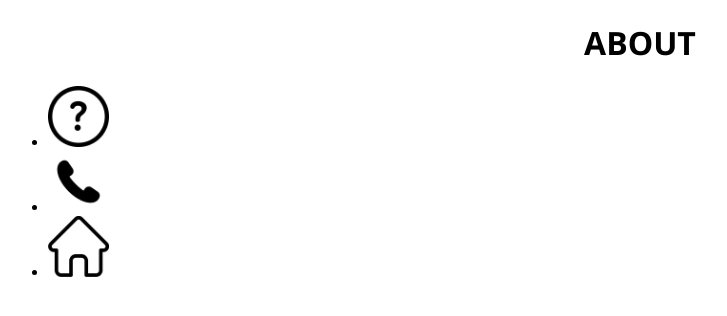
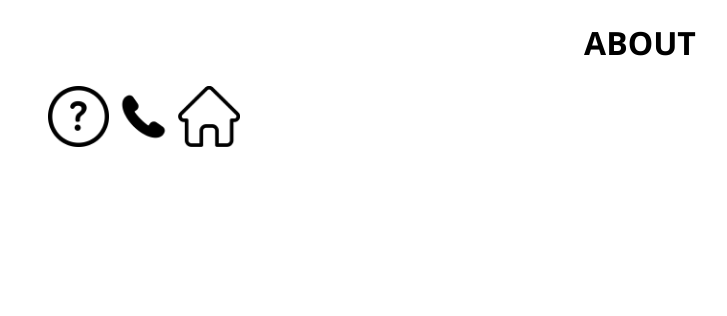
Before and after one commit to iannrb/projeto-inicial, a plain HTML site: page paginas/about.html in a window 1280 px wide. Shown: the whole page, without its empty margins (0-727 px from the left). Drawn offline with Linux system fonts and the light colour scheme.

Commit message:
Ajustando o menu.

```diff
--- a/paginas/about.html
+++ b/paginas/about.html
@@ -13,10 +13,10 @@
             ">ABOUT</h1>
 
             <nav class="menu">
-                <ul>
-                    <li><a href="./help.html"><img src="../img/help.png" alt="Circulo com interrogação" width="5%" title="AJUDA"></a></li>
-                    <li><a href="./contact.html"><img src="../img/contact.png" alt="Circulo com telefone" width="5%" title="CONTATO"></a></li>
-                    <li><a href="../index.html"><img src="../img/home.png" alt="Símbolo de casa" width="5%" title="HOME"></a></li>
+                <ul style="list-style: none;">
+                    <li style="display: inline;"><a href="./help.html"><img src="../img/help.png" alt="Circulo com interrogação" width="5%" title="AJUDA"></a></li>
+                    <li style="display: inline;"><a href="./contact.html"><img src="../img/contact.png" alt="Circulo com telefone" width="5%" title="CONTATO"></a></li>
+                    <li style="display: inline;"><a href="../index.html"><img src="../img/home.png" alt="Símbolo de casa" width="5%" title="HOME"></a></li>
                 </ul>
             </nav>
 
```
Also changed, not shown: paginas/contact.html (+4 -4 lines), paginas/help.html (+4 -4 lines).
